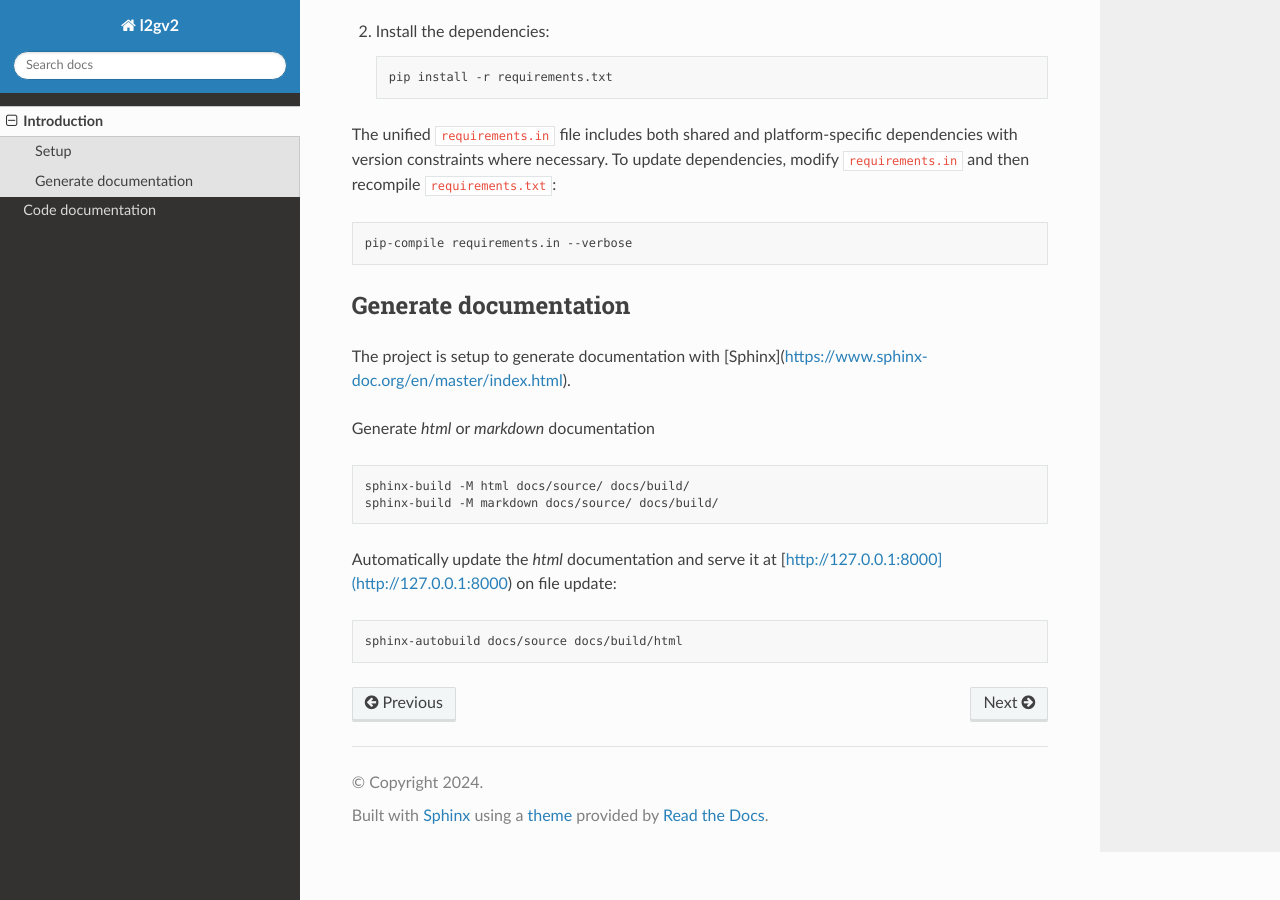
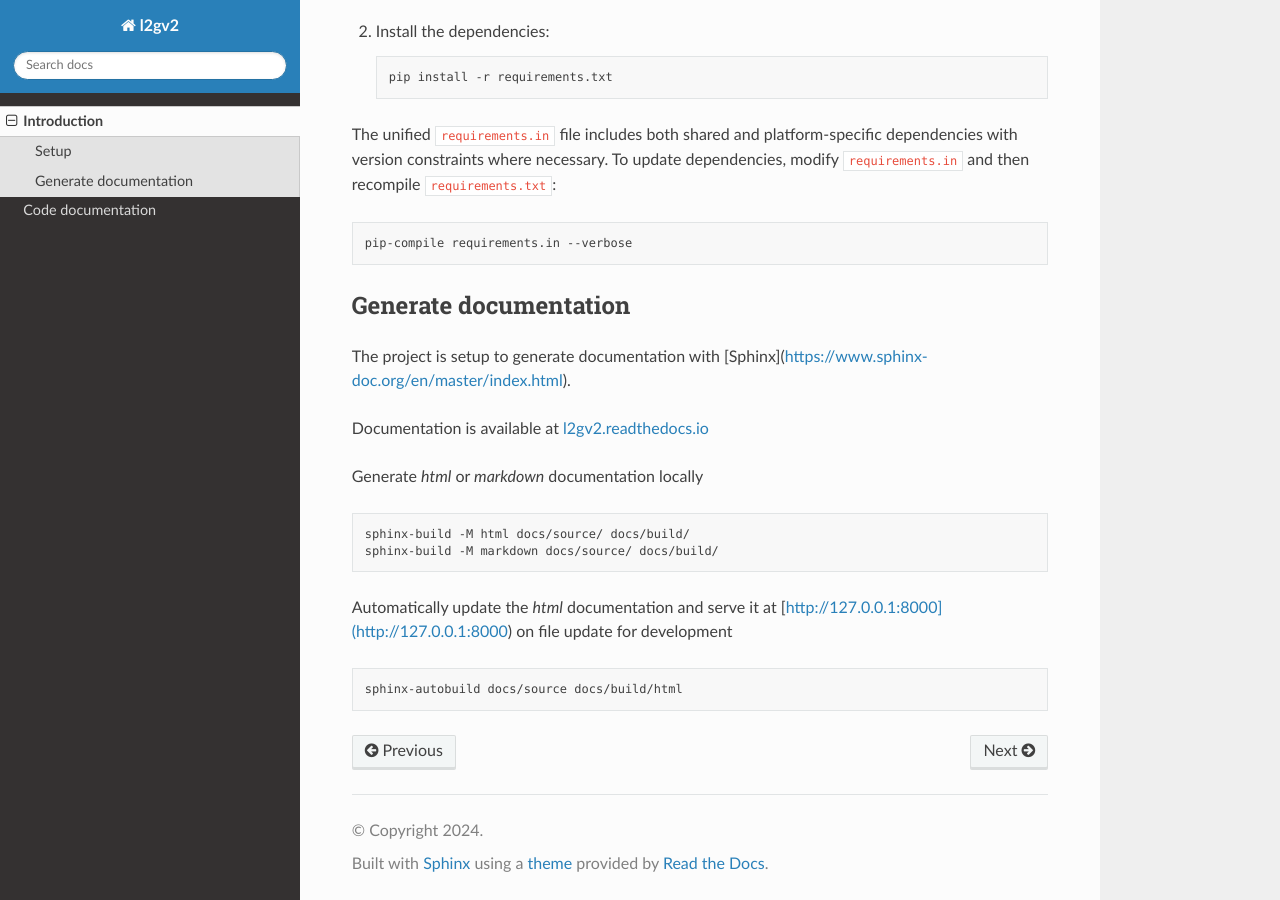
Before and after one commit to OxfordRSE/L2Gv2, a Sphinx documentation site: the page built from docs/source/intro.rst, in a window 1280 px wide and 900 px high, scrolled down 574 px. Built offline with Sphinx 7.4.7 and the Read the Docs theme 3.1.0, drawn with Linux system fonts in a browser that asks for light colours.

Commit message:
Update documentation.

```diff
--- a/docs/source/intro.rst
+++ b/docs/source/intro.rst
@@ -40,14 +40,16 @@ Generate documentation
 
 The project is setup to generate documentation with [Sphinx](https://www.sphinx-doc.org/en/master/index.html).
 
-Generate `html` or `markdown` documentation
+Documentation is available at `l2gv2.readthedocs.io <https://l2gv2.readthedocs.io>`_
+
+Generate `html` or `markdown` documentation locally
 
 .. code-block:: bash
 
    sphinx-build -M html docs/source/ docs/build/
    sphinx-build -M markdown docs/source/ docs/build/
 
-Automatically update the `html` documentation and serve it at [http://127.0.0.1:8000](http://127.0.0.1:8000) on file update:
+Automatically update the `html` documentation and serve it at [http://127.0.0.1:8000](http://127.0.0.1:8000) on file update for development
 
 .. code-block:: bash
 
```
